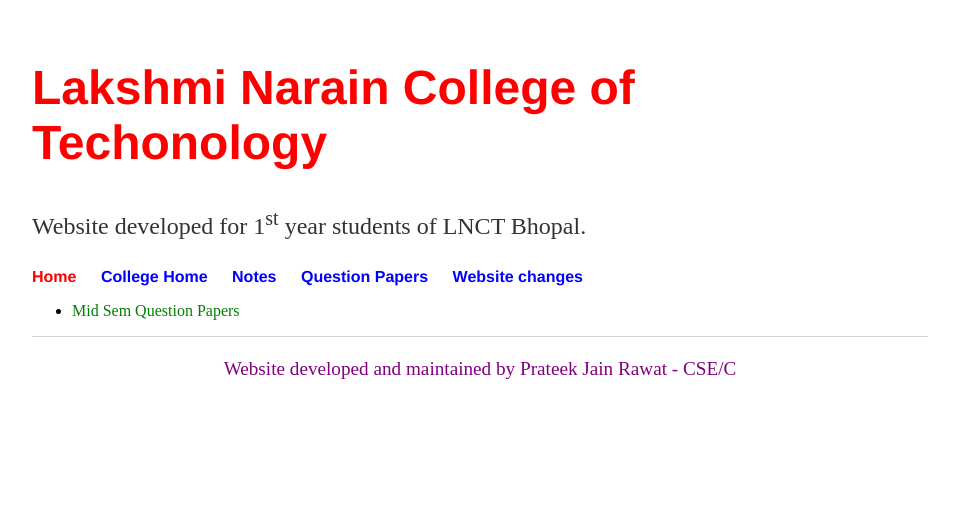
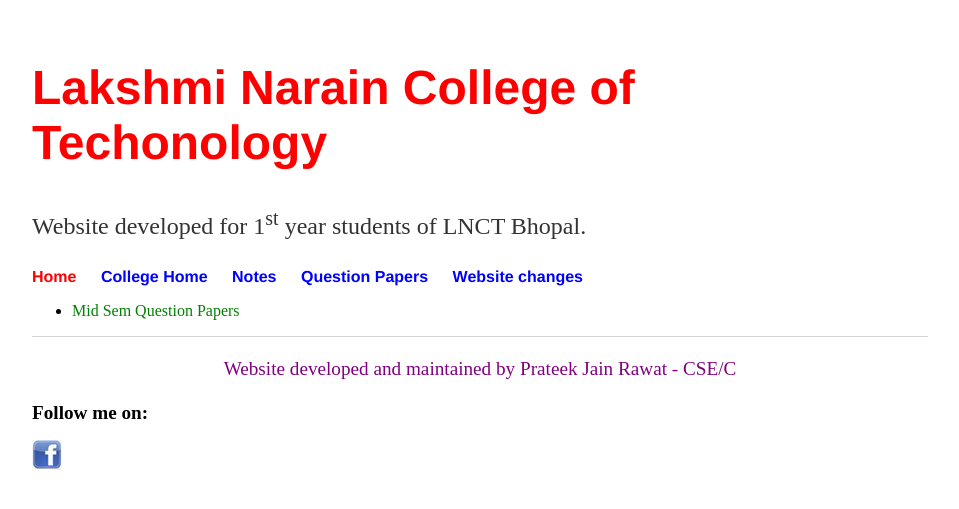
Before and after one commit to prateekraawat1/prateekraawat1.github.io, a Jekyll site: the page built from papers.html, in a window 1280 px wide. Shown: the top 509 px of the page, without its empty margins (160-1119 px from the left). Built offline with Jekyll 4.4.1, drawn with Linux system fonts in a browser that asks for light colours.

Commit message:
add social links

```diff
--- a/_layouts/default.html
+++ b/_layouts/default.html
@@ -29,6 +29,10 @@
 			</div><!-- /.container -->
 			<footer>
 	    		<center><p style="color:Purple">Website developed and maintained by Prateek Jain Rawat - CSE/C</p></center>
+	    		<h2>Follow me on:</h2>
+	    		<a href="https://www.facebook.com/prateek.jain.16100" target="_blank" title="Facebook">
+	    			<img src="/static/facebook.jpg">
+	    		</a>
 			</footer>
 		</body>
 	</html>
```
Also changed, not shown: static/facebook.jpg (added).
